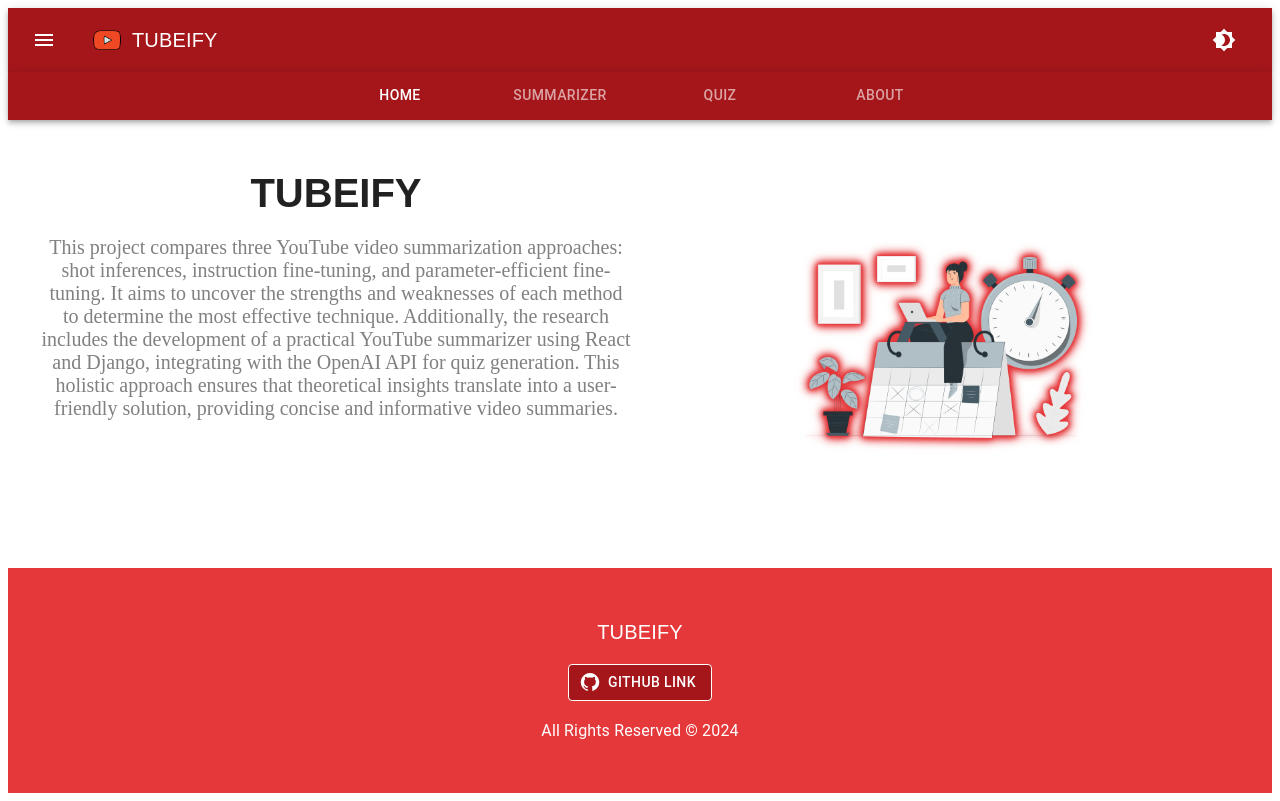
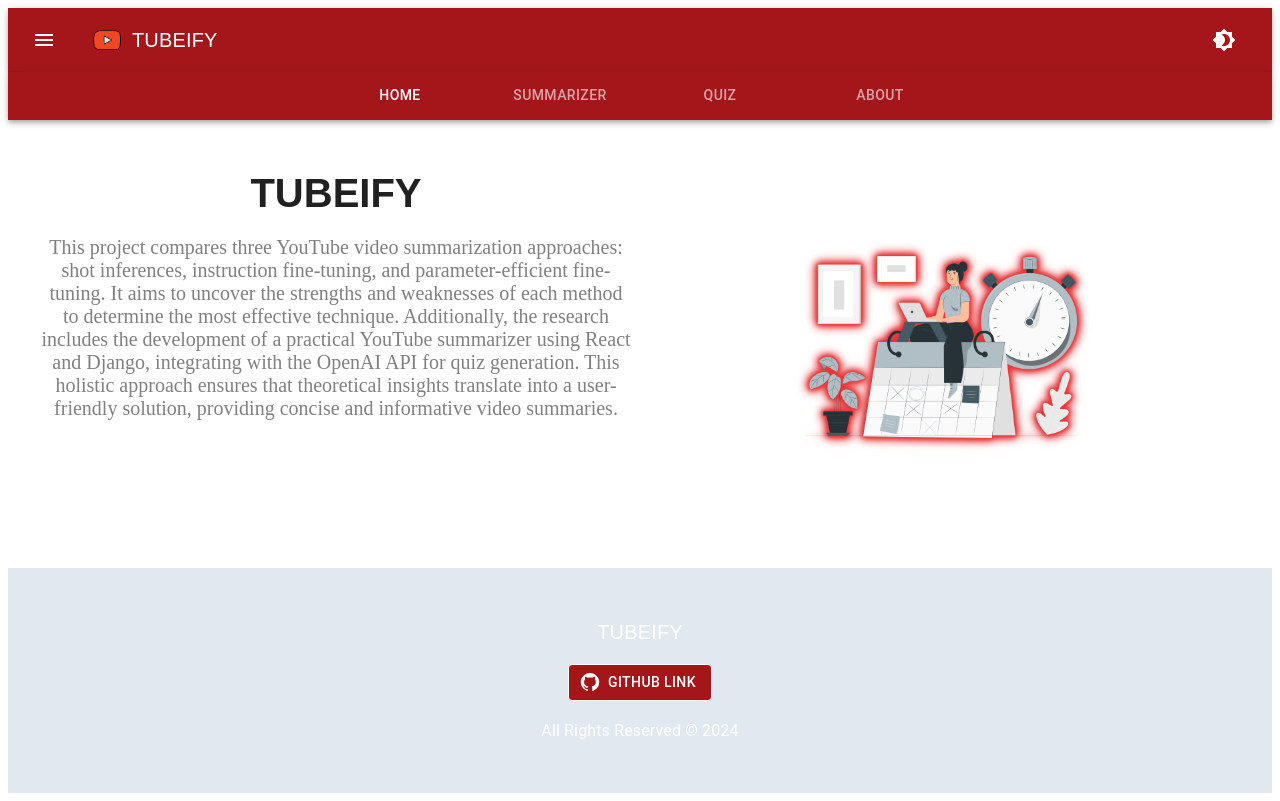
Before and after one commit to TusharPuri10/Tubeify-Django-Version, a React (Create React App) app in the folder frontend/: page / in a window 1280 px wide. Built offline with nearby package versions, Linux system fonts and the light colour scheme.

Commit message:
some change for light theme

```diff
--- a/frontend/src/assets/theme.js
+++ b/frontend/src/assets/theme.js
@@ -7,7 +7,7 @@
             background: {
                 default: mode === "dark" ? "#0B090A" : "#fff",
                 paper: mode === "dark" ? "#0B090A" : "#fff",
-                contrast: mode === "dark" ? "#161A1D" : "#E5383B",
+                contrast: mode === "dark" ? "#161A1D" : "#e2e8f0",
             },
             text: {
                 primary: mode === "dark" ? "#fff" : "#212121",
@@ -15,7 +15,7 @@
                 disabled: "rgba(255, 255, 255, 0.5)",
             },
             primary: {
-                main: "#A4161A  ",
+                main: "#A4161A",
                 light: "#fca5a5",
                 dark: "#660708",
                 contrastText: "#fff",
```
